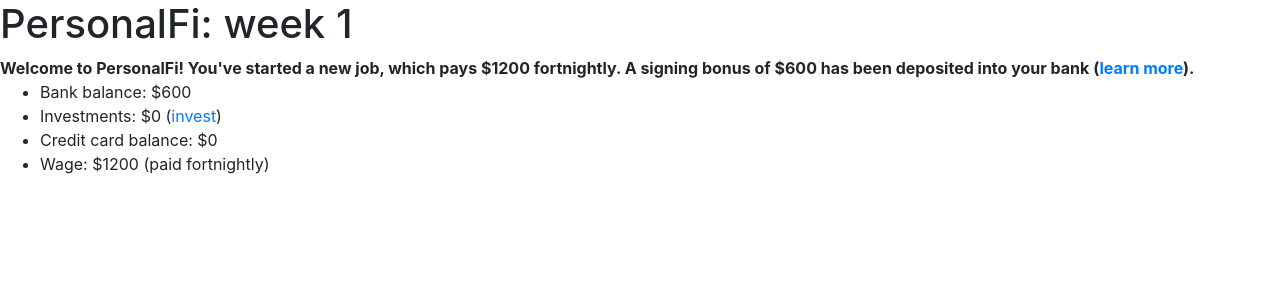
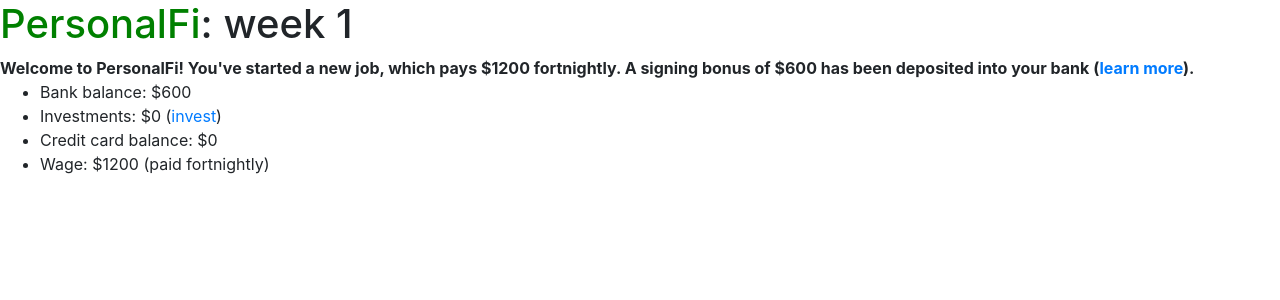
Before and after one commit to helenjhuh/PersonalFi, a Django app: page / in a window 1280 px wide. Shown: the top 300 px of the page. Run offline with Django 3.2, Linux system fonts and the light colour scheme; the visitor is signed in with stand-in values (Sample User, id 1); data comes from the database, SQL or seed files in the repository; some libraries are stand-ins or nearby versions.

Commit message:
update title

```diff
--- a/pfgame/templates/index.html
+++ b/pfgame/templates/index.html
@@ -2,7 +2,7 @@
 
 {%block title%}Overview{%endblock%}
 {%block content%}
-<h1>PersonalFi: week {{accounts.week_number}}</h1>
+<h1><span style="color:green">PersonalFi</span>: week {{accounts.week_number}}</h1>
 {% if tip %}
 <strong>{{tip|safe}}</strong>
 {%endif%}
```
